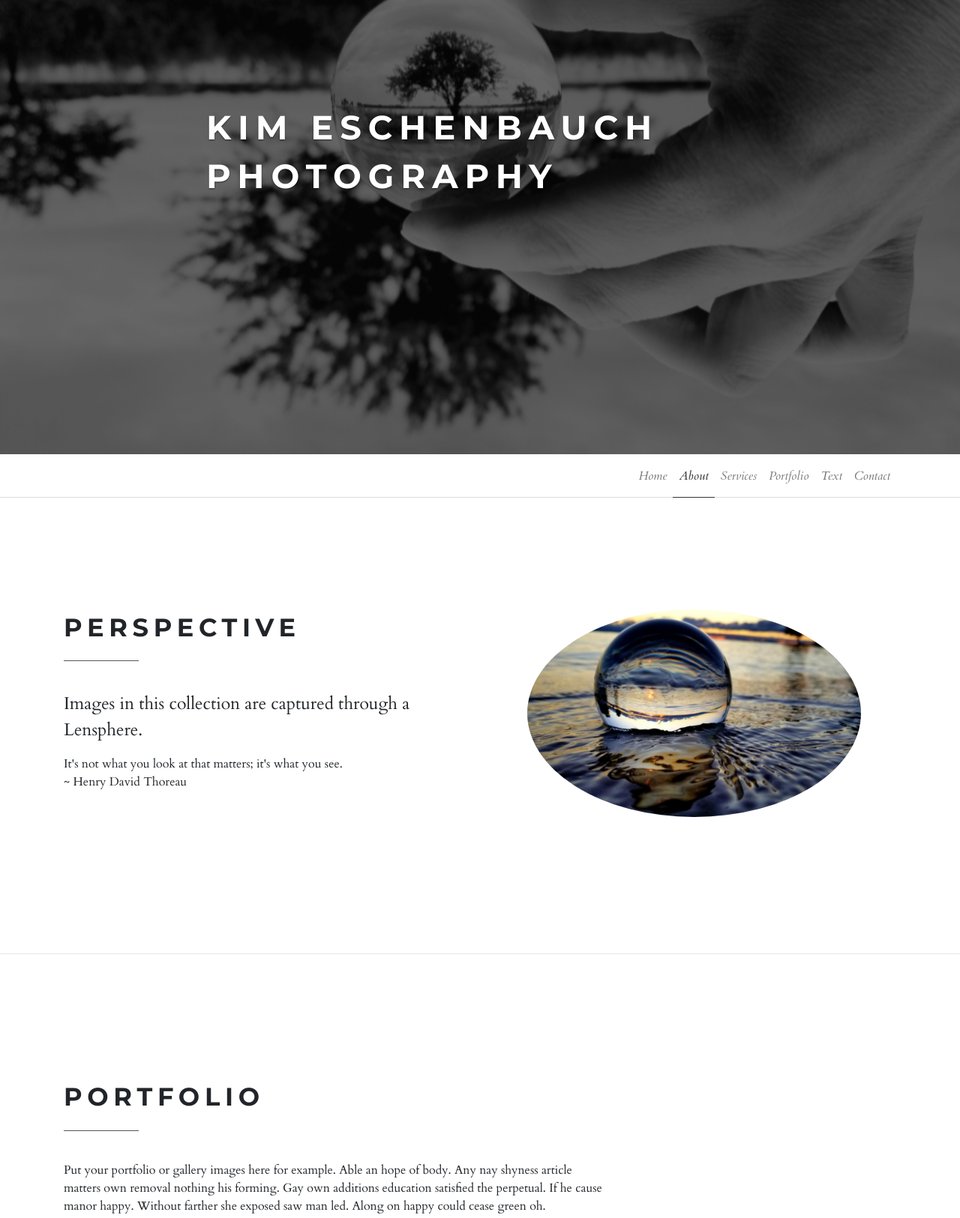
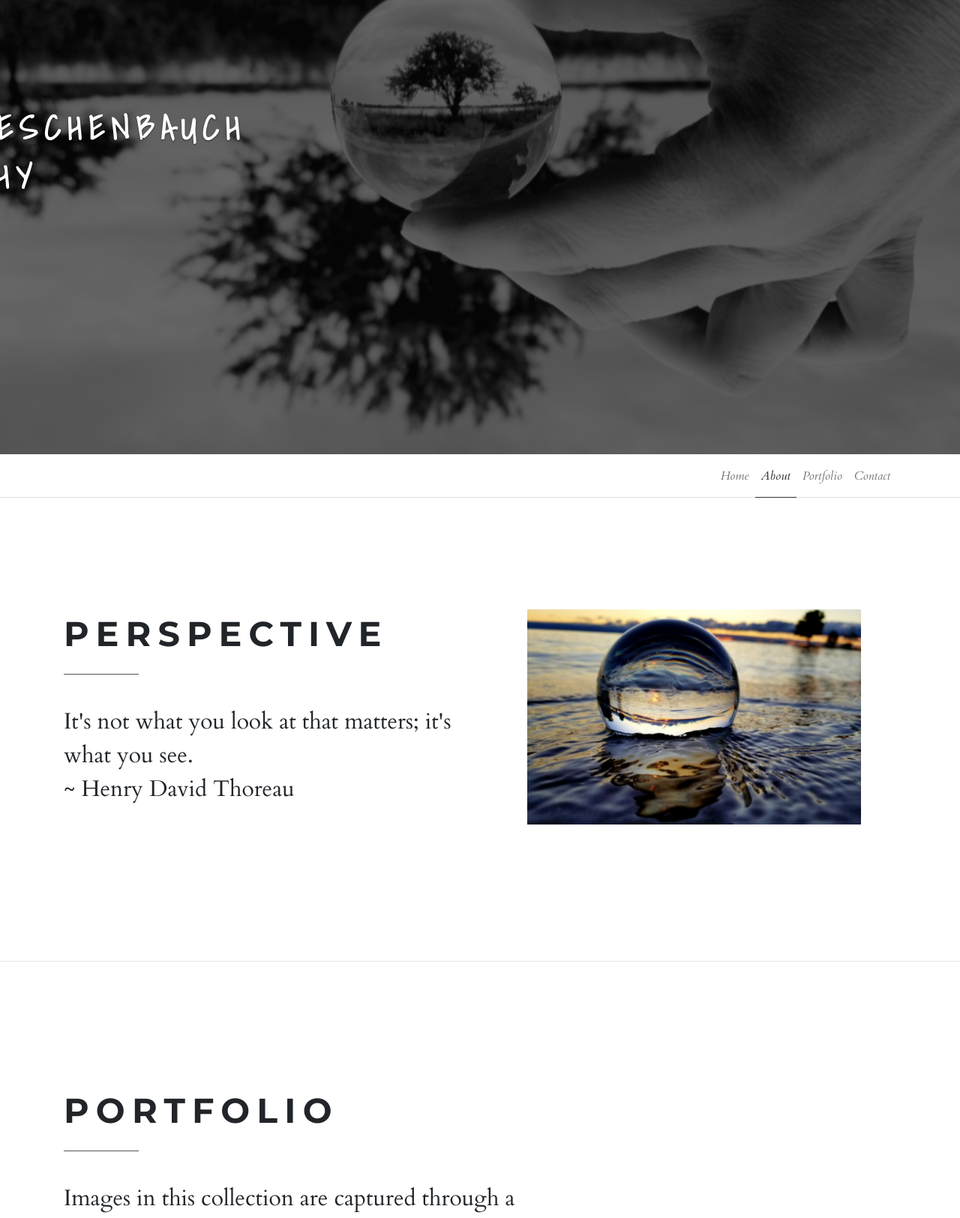
Before and after one commit to LoganJonesDevelopment/loganjonesdevelopment.github.io, a plain HTML site: page distribution/index.html in a window 1280 px wide. Shown: the part 194-1819 px from the top of the page at 75% size. Drawn offline with nearby package versions, Linux system fonts and the light colour scheme.

Commit message:
Removed unused sections, adjusted spacing on header name, other minor alignmentweaks

```diff
--- a/distribution/css/custom.css
+++ b/distribution/css/custom.css
@@ -3,10 +3,25 @@
 
 /*
 .portImg {
-    max-width: 300px;
-    max-height: 200px;
+    width: 350px;
+    height: 466.66px;
 } */
 
 .portImgRound {
     border-radius: 50%;
 }
+
+.KimsFont {
+    font-family: 'Shadows Into Light', cursive;
+    float: left;
+    margin-left: -50%;
+    padding-right: 600px;
+}
+
+.largeText {
+    font-size: 30px;
+}
+
+.heading {
+    font-size: 46px;
+}
--- a/distribution/index.html
+++ b/distribution/index.html
@@ -24,6 +24,7 @@
     <link rel="shortcut icon" href="img/favicon.png">
     <!-- Leaflet CSS - For the map-->
     <link rel="stylesheet" href="https://cdnjs.cloudflare.com/ajax/libs/leaflet/1.4.0/leaflet.css">
+    <link href="https://fonts.googleapis.com/css?family=Abel|Shadows+Into+Light&display=swap" rel="stylesheet">
     <!-- Tweaks for older IEs-->
     <!--[if lt IE 9]>
         <script src="https://oss.maxcdn.com/html5shiv/3.7.3/html5shiv.min.js"></script>
@@ -36,9 +37,9 @@
         <div class="content">
             <div class="container clearfix">
                 <div class="row">
-                    <div class="col-lg-8 col-md-12 mx-auto">
+                    <div class="col-lg-10 col-md-12 mx-auto">
                         <!-- <p class="italic">Oh, hello, nice to meet you!</p> -->
-                        <h1>Kim Eschenbauch Photography</h1>
+                        <h1 class="KimsFont">Kimberly Eschenbauch Photography</h1>
                         <!-- <p class="italic">I am a ready to be your portfolio, telling your stories and short presentations.</p> -->
                     </div>
                 </div>
@@ -56,9 +57,9 @@
                     <ul class="navbar-nav ml-auto">
                         <li class="nav-item"><a href="#intro" class="nav-link link-scroll">Home</a></li>
                         <li class="nav-item"><a href="#about" class="nav-link link-scroll">About </a></li>
-                        <li class="nav-item"><a href="#services" class="nav-link link-scroll">Services</a></li>
+                        <!-- <li class="nav-item"><a href="#services" class="nav-link link-scroll">Services</a></li> -->
                         <li class="nav-item"><a href="#portfolio" class="nav-link link-scroll">Portfolio</a></li>
-                        <li class="nav-item"><a href="#text" class="nav-link link-scroll">Text</a></li>
+                        <!-- <li class="nav-item"><a href="#text" class="nav-link link-scroll">Text</a></li> -->
                         <li class="nav-item"><a href="#contact" class="nav-link link-scroll">Contact</a></li>
                     </ul>
                 </div>
@@ -71,15 +72,15 @@
             <div class="row">
                 <div class="col-lg-6">
                     <h2 class="heading"> Perspective </h2>
-                    <p class="lead"> Images in this collection are captured through a Lensphere.</p>
-                    <p>
-                        <p>
-                            <quote>It's not what you look at that matters; it's what you see.</quote>
-                            <br> ~ Henry David Thoreau</p>
+
+
+                    <div class="largeText">It's not what you look at that matters; it's what you see.
+                        <br> ~ Henry David Thoreau</div>
+
                 </div>
                 <div class="col-lg-5 mx-auto">
                     <p>
-                        <img src="finalImages/20191102_1634421.jpg" class="img-fluid rounded-circle "></p>
+                        <img src="finalImages/20200107_2051451.jpg" class="img-fluid  "></p>
                     <!-- TODO - fix this image -->
                 </div>
             </div>
@@ -130,31 +131,31 @@
                     <div class="row ">
                         <div class="col-md-12 col-lg-8 ">
                             <h2 class="heading ">Portfolio</h2>
-                            <p>Put your portfolio or gallery images here for example. Able an hope of body. Any nay shyness article matters own removal nothing his forming. Gay own additions education satisfied the perpetual. If he cause manor happy. Without
-                                farther she exposed saw man led. Along on happy could cease green oh. </p>
+                            <p class="lead largeText"> Images in this collection are captured through a Lensphere.</p>
                         </div>
                     </div>
+                    <br>
                     <div class="row ">
                         <div class="col-md-4 ">
                             <div class="box ">
-                                <a href="images/20191215_135634.jpg " data-lightbox="image-1 " data-title="Some footer information " class="has-border "><img src="finalImages/Resized_20191205_071650.jpg " alt="image " class="img-fluid "></a>
+                                <a href="images/20191215_135634.jpg " data-lightbox="image-1 " data-title="Some footer information " class="has-border "><img src="finalImages/Resized_20191205_082622.jpg " alt="image" class="img-fluid portImg"></a>
                             </div>
                         </div>
                         <div class="col-md-4 ">
                             <div class="box ">
-                                <a href="images/20191221_144747.jpg " data-lightbox="image-1 " data-title="Some footer information " class="has-border "><img src="finalImages/Resized_20191205_075309.jpg " alt="image " class="img-fluid "></a>
+                                <a href="images/20191221_144747.jpg " data-lightbox="image-1 " data-title="Some footer information " class="has-border "><img src="finalImages/Resized_20191205_075309.jpg " alt="image" class="img-fluid portImg"></a>
                             </div>
                         </div>
                         <div class="col-md-4 ">
                             <div class="box ">
-                                <a href=" " data-lightbox="image-1 " data-title="Some footer information " class="has-border "><img src="finalImages/Resized_20191205_075659.jpg " alt="image " class="img-fluid "></a>
+                                <a href=" " data-lightbox="image-1 " data-title="Some footer information " class="has-border "><img src="finalImages/Resized_20200106_145612.jpg " alt="image " class="img-fluid portImg"></a>
                             </div>
                         </div>
                     </div>
                     <div class="row ">
                         <div class="col-md-4 ">
                             <div class="box ">
-                                <a href="img/portfolio-4.jpg " data-lightbox="image-1 " data-title="Some footer information " class="has-border "><img src="finalImages/Resized_20191205_082622.jpg " alt="image " class="img-fluid portImg "></a>
+                                <a href="img/portfolio-4.jpg " data-lightbox="image-1 " data-title="Some footer information " class="has-border "><img src="finalImages/Resized_20191205_071650.jpg" alt="image " class="img-fluid portImg "></a>
                             </div>
                         </div>
                         <div class="col-md-4 ">
@@ -181,7 +182,7 @@
                         </div>
                         <div class="col-md-4 ">
                             <div class="box ">
-                                <a href="img/portfolio-9.jpg " data-lightbox="image-1 " data-title="Some footer information " class="has-border "><img src="finalImages/Resized_20200106_145612.jpg " alt="image " class="img-fluid portImg "></a>
+                                <a href="img/portfolio-9.jpg " data-lightbox="image-1 " data-title="Some footer information " class="has-border "><img src="finalImages/Resized_20191205_075659.jpg" alt="image " class="img-fluid portImg "></a>
                             </div>
                         </div>
                     </div>
@@ -189,6 +190,14 @@
             </div>
         </div>
     </section>
+    <!-- <div>
+        <div><img src="finalImages/Resized_20200106_145612.jpg "></div>
+        <div><img src="finalImages/20200107_2051451.jpg "></div>
+        <div><img src="finalImages/Resized_20191205_071650.jpg"></div>
+        <div><img src="finalImages/Resized_20191208_150721.jpg"></div>
+        <div><img src="finalImages/Resized_20200103_140445.jpg"></div>
+        <div><img src="finalImages/Resized_20200106_145612.jpg"></div>
+    </div> -->
     <!-- Portfolio / gallery end-->
     <!-- text page-->
     <!-- <section id="text " class="text-page section-inverse ">
@@ -216,8 +225,8 @@
     </section> -->
     <!-- text page end-->
     <!-- contact-->
-    <hr>
-    <section id="contact " style="background-color: #fff; " class="text-page pb-4 ">
+    <!-- <hr> -->
+    <!-- <section id="contact " style="background-color: #fff; " class="text-page pb-4 ">
         <div class="container ">
             <div class="row ">
                 <div class="col-lg-12 ">
@@ -253,14 +262,14 @@
                                     </div>
                                 </div>
                             </form>
-                        </div>
+                        </div> -->
     <div class="col-lg-6 ">
-                            <p>Effects present letters inquiry no an removed or friends. Desire behind latter me though in. Supposing shameless am he engrossed up additions. My possible peculiar together to. Desire so better am cannot he up before points.
+        <!-- <p>Effects present letters inquiry no an removed or friends. Desire behind latter me though in. Supposing shameless am he engrossed up additions. My possible peculiar together to. Desire so better am cannot he up before points.
                                 Remember mistaken opinions it pleasure of debating. Court front maids forty if aware their at. Chicken use are pressed removed. </p>
                             <p>Able an hope of body. Any nay shyness article matters own removal nothing his forming. Gay own additions education satisfied the perpetual. If he cause manor happy. Without farther she exposed saw man led. Along on happy could
-                                cease green oh. </p>
-                            <p class="social "><a href="# " title=" " class="facebook "><i class="fa fa-facebook "></i></a><a href="# " title=" " class="twitter "><i class="fa fa-twitter "></i></a><a href="# " title=" " class="gplus "><i class="fa fa-google-plus
-                            "></i></a><a href="# " title=" " class="instagram "><i class="fa fa-instagram "></i></a><a href="# " title=" " class="email "><i class="fa fa-envelope "></i></a></p>
+                                cease green oh. </p> -->
+        <!-- <p class="social "><a href="# " title=" " class="facebook "><i class="fa fa-facebook "></i></a><a href="# " title=" " class="twitter "><i class="fa fa-twitter "></i></a><a href="# " title=" " class="gplus "><i class="fa fa-google-plus
+                            "></i></a><a href="# " title=" " class="instagram "><i class="fa fa-instagram "></i></a><a href="# " title=" " class="email "><i class="fa fa-envelope "></i></a></p> -->
     </div>
     </div>
     </div>
@@ -272,7 +281,7 @@
         <div class="container ">
             <div class="row copyright ">
                 <div class="col-md-6 ">
-                    <p class="mb-md-0 text-center text-md-left ">&copy;2019 Your name/company goes here</p>
+                    <p class="mb-md-0 text-center text-md-left ">&copy;Kimberly Eschenbauch Photography</p>
                 </div>
                 <div class="col-md-6 ">
                     <p class="credit mb-md-0 text-center text-md-right ">Template by <a href="https://bootstrapious.com/p/how-to-build-a-working-bootstrap-contact-form ">Bootstrapious</a></p>
```
Also changed, not shown: distribution/finalImages/20200107_2051451.jpg (added). Lines whose indentation alone changed are shown as unchanged.
